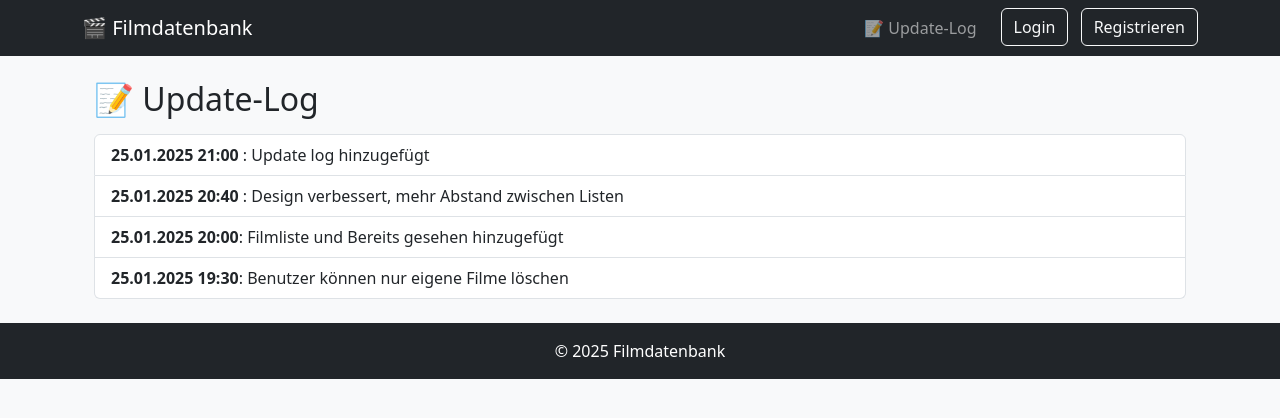
After one commit to Christopher-leh/flask-movie-app, a Flask app: page /update-log in a window 1280 px wide. The commit adds this page. Shown: the top 418 px of the page. Run offline with Flask 3, Linux system fonts and the light colour scheme.

Commit message:
updatelog, zwei listen

```diff
--- a/app.py
+++ b/app.py
@@ -89,15 +89,31 @@ login_manager.init_app(app)
 def load_user(user_id):
     return User.query.get(int(user_id))  # Stellt sicher, dass Nutzer geladen wird
 
+#@app.route('/')
+#def index():
+#    movies = Movie.query.all()
+#    for movie in movies:
+#        reviews = Review.query.filter_by(movie_id=movie.id).all()
+#        avg_rating = round(sum(r.rating for r in reviews) / len(reviews), 1) if reviews else None
+#        movie.avg_rating = avg_rating  # Dynamisches Attribut hinzufügen
+
+    return render_template('index.html', movies=movies)
+
 @app.route('/')
+@login_required
 def index():
-    movies = Movie.query.all()
-    for movie in movies:
+    all_movies = Movie.query.all()
+
+    for movie in all_movies:
         reviews = Review.query.filter_by(movie_id=movie.id).all()
         avg_rating = round(sum(r.rating for r in reviews) / len(reviews), 1) if reviews else None
-        movie.avg_rating = avg_rating  # Dynamisches Attribut hinzufügen
+        movie.avg_rating = avg_rating  # Durchschnittsbewertung als Attribut speichern
 
-    return render_template('index.html', movies=movies)
+    watchlist = [movie for movie in all_movies if not Review.query.filter_by(user_id=current_user.id, movie_id=movie.id).first()]
+    bestenliste = [movie for movie in all_movies if Review.query.filter_by(user_id=current_user.id, movie_id=movie.id).first()]
+
+    return render_template('index.html', watchlist=watchlist, bestenliste=bestenliste)
+
 
 
 @app.route('/movie/<int:movie_id>')
@@ -149,23 +165,29 @@ def add_movie():
     return render_template('add_movie.html', form=form)
 
 
+
 @app.route('/delete_movie/<int:movie_id>', methods=['POST'])
 @login_required
 def delete_movie(movie_id):
     movie = Movie.query.get_or_404(movie_id)
 
+    # 🟢 Überprüfen, ob der Benutzer "Chris" ist oder den Film hinzugefügt hat
+    if current_user.username != "Chris" and movie.added_by_id != current_user.id:
+        flash("❌ Du kannst nur Filme löschen, die du hinzugefügt hast oder wenn du Admin bist!", "danger")
+        return redirect(url_for('index'))
+
     # Falls der Film ein Bild hat, dieses aus dem Upload-Ordner löschen
     if movie.image_filename:
         image_path = os.path.join(app.config['UPLOAD_FOLDER'], movie.image_filename)
         if os.path.exists(image_path):
-            os.remove(image_path)  # Datei löschen
+            os.remove(image_path)
 
-    # Film aus der Datenbank entfernen
     db.session.delete(movie)
     db.session.commit()
 
-    flash("Film wurde erfolgreich gelöscht!", "success")
+    flash("✅ Film wurde erfolgreich gelöscht!", "success")
     return redirect(url_for('index'))
+
 
 @app.route('/edit_movie/<int:movie_id>', methods=['GET', 'POST'])
 @login_required
@@ -244,6 +266,16 @@ def logout():
     logout_user()
     return redirect(url_for('index'))
 
+@app.route('/update-log')
+def update_log():
+    updates = [
+        {"date": "25.01.2025", "time":"21:00 ", "changes": "Update log hinzugefügt"},
+        {"date": "25.01.2025", "time":"20:40 ", "changes": "Design verbessert, mehr Abstand zwischen Listen"},
+        {"date": "25.01.2025", "time": "20:00", "changes": "Filmliste und Bereits gesehen hinzugefügt"},
+        {"date": "25.01.2025", "time": "19:30",  "changes": "Benutzer können nur eigene Filme löschen"},
+    ]
+    return render_template('update_log.html', updates=updates)
+
 
 
 
--- a/templates/base.html
+++ b/templates/base.html
@@ -35,15 +35,17 @@
     <div class="container">
         <a class="navbar-brand" href="{{ url_for('index') }}">🎬 Filmdatenbank</a>
 
-        <!-- Toggle-Button für Mobilgeräte -->
         <button class="navbar-toggler" type="button" data-bs-toggle="collapse" data-bs-target="#navbarNav"
                 aria-controls="navbarNav" aria-expanded="false" aria-label="Menü umschalten">
             <span class="navbar-toggler-icon"></span>
         </button>
 
-        <!-- Navigationslinks -->
         <div class="collapse navbar-collapse" id="navbarNav">
-            <ul class="navbar-nav ms-auto align-items-center">
+            <ul class="navbar-nav ms-auto">
+                <li class="nav-item me-3">
+                    <a class="nav-link" href="{{ url_for('update_log') }}">📝 Update-Log</a>
+                </li>
+
                 {% if current_user.is_authenticated %}
                     <li class="nav-item">
                         <form action="{{ url_for('logout') }}" method="post">
@@ -51,8 +53,8 @@
                         </form>
                     </li>
                 {% else %}
-                    <li class="nav-item d-flex flex-column flex-lg-row">
-                        <a class="btn btn-outline-light me-lg-2 mb-2 mb-lg-0" href="{{ url_for('login') }}">Login</a>
+                    <li class="nav-item">
+                        <a class="btn btn-outline-light me-2" href="{{ url_for('login') }}">Login</a>
                         <a class="btn btn-outline-light" href="{{ url_for('register') }}">Registrieren</a>
                     </li>
                 {% endif %}
--- a/templates/movie.html
+++ b/templates/movie.html
@@ -55,4 +55,10 @@
     {% else %}
         <p class="mt-3"><a href="{{ url_for('login') }}">Melde dich an</a>, um eine Bewertung zu schreiben.</p>
     {% endif %}
+    {% if current_user.username == "Chris" or movie.added_by_id == current_user.id %}
+        <form action="{{ url_for('delete_movie', movie_id=movie.id) }}" method="post" class="mt-2">
+            <button type="submit" class="btn btn-danger btn-sm">Löschen</button>
+        </form>
+    {% endif %}
+
 {% endblock %}
--- /dev/null
+++ b/templates/update_log.html
@@ -0,0 +1,14 @@
+{% extends "base.html" %}
+
+{% block content %}
+<div class="container mt-4">
+    <h2>📝 Update-Log</h2>
+    <ul class="list-group mt-3">
+        {% for update in updates %}
+            <li class="list-group-item">
+                <strong>{{ update.date }}</strong>&nbsp;<strong>{{ update.time }}</strong>: {{ update.changes }}
+            </li>
+        {% endfor %}
+    </ul>
+</div>
+{% endblock %}
```
Also changed, not shown: templates/index.html (+36 -6 lines).
